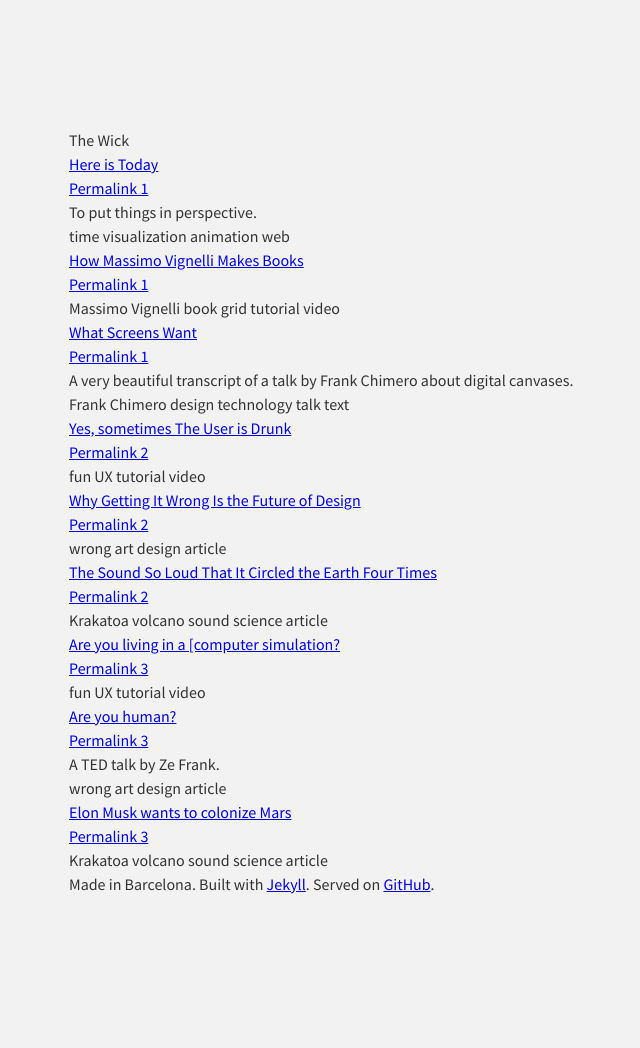
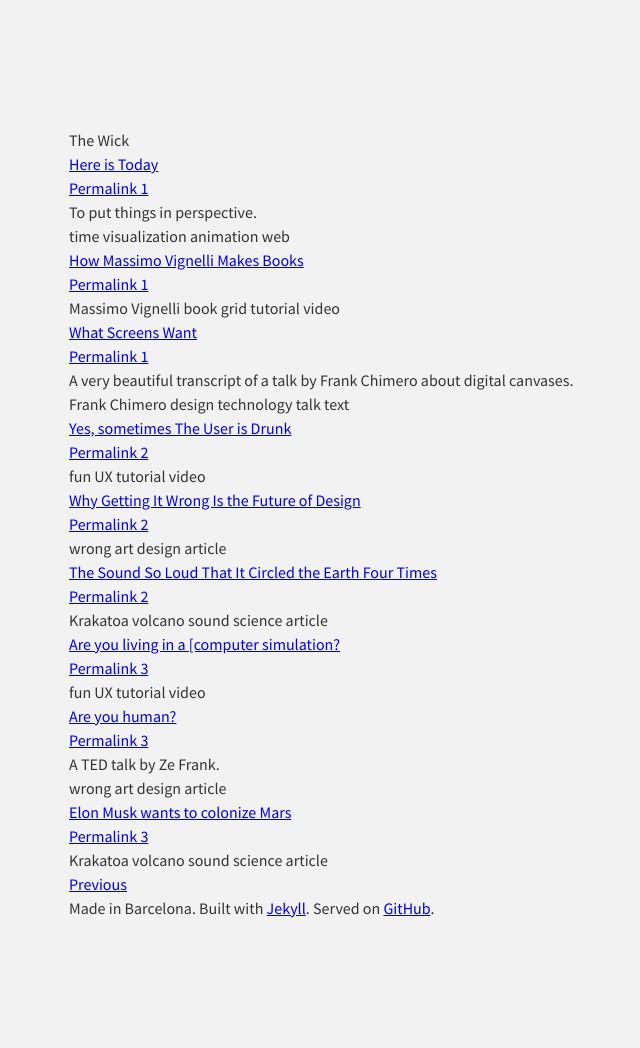
Before and after one commit to AdrianoLatorre/adriano.latorre.info, a Jekyll site: the page built from the-wick-index.md, in a window 1280 px wide. Shown: the whole page, without its empty margins (59-699 px from the left). Built offline with Jekyll 4.4.1, drawn with Linux system fonts in a browser that asks for light colours; before the commit the page ends 1024 px from its top, so only the background shows below that.

Commit message:
Add counters

```diff
--- a/_layouts/the-wick-edition.html
+++ b/_layouts/the-wick-edition.html
@@ -9,4 +9,11 @@
   <article class="xxxxxxxx">
     {{ content }}
   </article>
+{% assign current = site.the_wick | last %}
+{% if page.edition < current.edition %}
+<p><a href="/w/{{ page.edition | plus: 1 }}">Next</a></p>
+{% endif %}
+{% if page.edition > 1 %}
+<p><a href="/w/{{ page.edition | minus: 1 }}">Previous</a></p>
+{% endif %}
 </div>
--- a/_the_wick/index.md
+++ b/the-wick-index.md
@@ -15,3 +15,6 @@
   {% endfor %}
   {% endfor %}
 </dl>
+
+{% assign current = site.the_wick | last %}
+<p><a href="{{ current.edition | minus: 1 }}">Previous</a></p>
```
Also changed, not shown: the-wick.md (deleted, +0 -5 lines), the-wick-archive.md (renamed from _the_wick/archive.md), the-wick-tags.md (renamed from _the_wick/tags.md).
